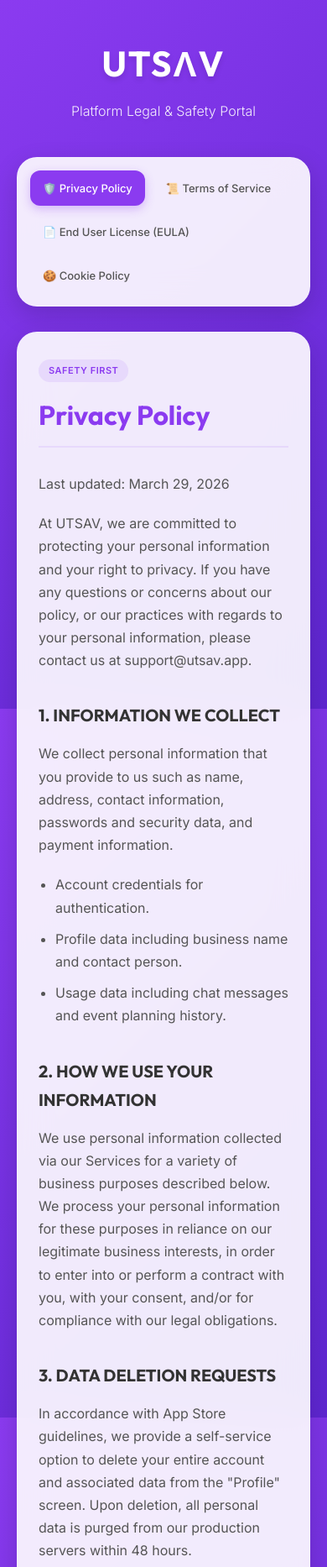
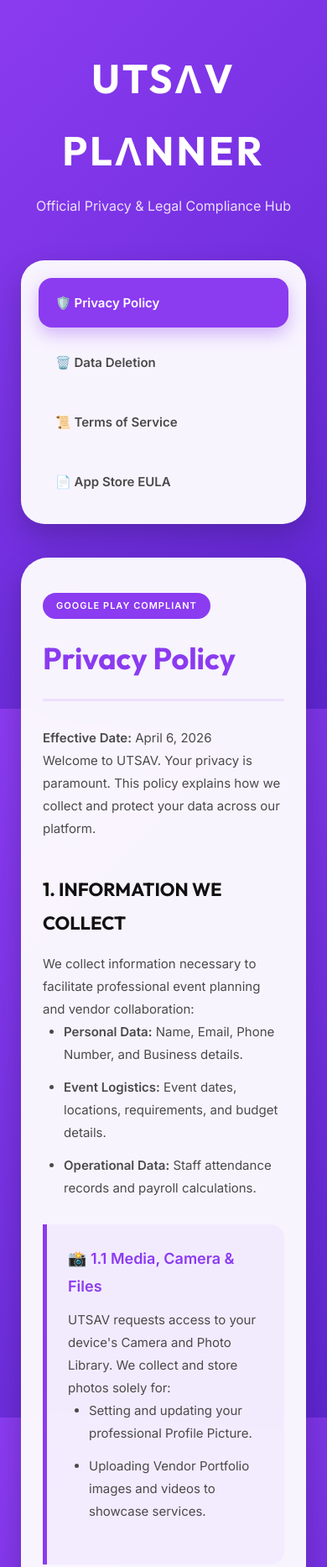
Before and after one commit to Abhishek-dev69/utsav-legal, a plain HTML site: page index.html in a window 390 px wide. Shown: the top 1866 px of the page at 84% size. Drawn offline with Linux system fonts and the light colour scheme.

Commit message:
push new change

```diff
--- a/index.html
+++ b/index.html
@@ -3,7 +3,7 @@
 <head>
     <meta charset="UTF-8">
     <meta name="viewport" content="width=device-width, initial-scale=1.0">
-    <title>UTSAV Legal | Privacy & Terms</title>
+    <title>UTSAV Legal | Privacy & Safety Portal</title>
     <!-- Google Fonts -->
     <link rel="preconnect" href="https://fonts.googleapis.com">
     <link rel="preconnect" href="https://fonts.gstatic.com" crossorigin>
@@ -13,73 +13,58 @@
             --primary: #8B3BF0;
             --secondary: #5E26D1;
             --bg-gradient: linear-gradient(135deg, #8B3BF0 0%, #5E26D1 100%);
-            --glass-bg: rgba(255, 255, 255, 0.9);
-            --glass-border: rgba(255, 255, 255, 0.2);
+            --glass-bg: rgba(255, 255, 255, 0.95);
+            --glass-border: rgba(255, 255, 255, 0.3);
             --text-main: #1A1A1A;
-            --text-secondary: #555555;
-            --shadow: 0 10px 30px rgba(0, 0, 0, 0.15);
+            --text-secondary: #4A4A4A;
+            --shadow: 0 15px 35px rgba(0, 0, 0, 0.2);
         }
 
-        * {
-            margin: 0;
-            padding: 0;
-            box-sizing: border-box;
-            scroll-behavior: smooth;
-        }
+        * { margin: 0; padding: 0; box-sizing: border-box; scroll-behavior: smooth; }
 
         body {
             font-family: 'Inter', sans-serif;
             background: var(--bg-gradient);
             background-attachment: fixed;
             color: var(--text-main);
-            line-height: 1.7;
+            line-height: 1.8;
             min-height: 100vh;
         }
 
-        h1, h2, h3, .brand {
-            font-family: 'Outfit', sans-serif;
-        }
+        h1, h2, h3, .brand { font-family: 'Outfit', sans-serif; }
 
-        /* --- Header / Brand --- */
         header {
-            padding: 40px 20px;
+            padding: 50px 20px;
             text-align: center;
             color: white;
-            text-shadow: 0 4px 6px rgba(0,0,0,0.1);
         }
 
         .brand {
-            font-size: 42px;
-            font-weight: 700;
-            letter-spacing: 2px;
+            font-size: 48px;
+            font-weight: 800;
+            letter-spacing: 3px;
             margin-bottom: 8px;
         }
 
-        .subtitle {
-            font-size: 16px;
-            opacity: 0.9;
-            font-weight: 300;
+        .subtitle { font-size: 16px; opacity: 0.85; font-weight: 400; }
+
+        .container {
+            max-width: 1200px;
+            margin: 0 auto 80px;
+            display: grid;
+            grid-template-columns: 320px 1fr;
+            gap: 40px;
+            padding: 0 25px;
         }
 
-        /* --- Layout Container --- */
-        .container {
-            max-width: 1100px;
-            margin: 0 auto 60px;
-            display: grid;
-            grid-template-columns: 280px 1fr;
-            gap: 30px;
-            padding: 0 20px;
-        }
-
-        /* --- Sidebar Navigation --- */
         .sidebar {
             position: sticky;
             top: 40px;
             height: fit-content;
             background: var(--glass-bg);
-            backdrop-filter: blur(20px);
-            border-radius: 24px;
-            padding: 30px 20px;
+            backdrop-filter: blur(25px);
+            border-radius: 28px;
+            padding: 35px 25px;
             border: 1px solid var(--glass-border);
             box-shadow: var(--shadow);
         }
@@ -87,234 +72,187 @@
         .nav-item {
             display: flex;
             align-items: center;
-            padding: 14px 18px;
+            padding: 16px 20px;
             margin-bottom: 12px;
             text-decoration: none;
             color: var(--text-secondary);
-            font-weight: 500;
+            font-weight: 600;
             font-size: 15px;
-            border-radius: 12px;
-            transition: all 0.3s ease;
+            border-radius: 16px;
+            transition: all 0.3s cubic-bezier(0.4, 0, 0.2, 1);
         }
 
         .nav-item:hover {
-            background: rgba(139, 59, 240, 0.08);
+            background: rgba(139, 59, 240, 0.1);
             color: var(--primary);
-            transform: translateX(5px);
+            transform: translateX(8px);
         }
 
         .nav-item.active {
             background: var(--primary);
             color: white;
-            box-shadow: 0 4px 12px rgba(139, 59, 240, 0.3);
+            box-shadow: 0 8px 20px rgba(139, 59, 240, 0.35);
         }
 
-        .nav-item i {
-            margin-right: 12px;
-            font-size: 18px;
-        }
-
-        /* --- Content Area --- */
         .main-content {
             background: var(--glass-bg);
-            backdrop-filter: blur(20px);
-            border-radius: 24px;
-            padding: 50px 60px;
+            backdrop-filter: blur(25px);
+            border-radius: 32px;
+            padding: 60px 70px;
             border: 1px solid var(--glass-border);
             box-shadow: var(--shadow);
         }
 
-        section {
-            display: none;
-            animation: fadeIn 0.5s ease;
-        }
-
-        section.active {
-            display: block;
-        }
+        section { display: none; animation: fadeIn 0.6s ease-out; }
+        section.active { display: block; }
 
         @keyframes fadeIn {
-            from { opacity: 0; transform: translateY(10px); }
+            from { opacity: 0; transform: translateY(20px); }
             to { opacity: 1; transform: translateY(0); }
         }
 
-        /* --- Typography & Elements --- */
         h2 {
-            font-size: 32px;
+            font-size: 36px;
             color: var(--primary);
             margin-bottom: 30px;
-            border-bottom: 2px solid rgba(139, 59, 240, 0.1);
-            padding-bottom: 10px;
+            border-bottom: 3px solid rgba(139, 59, 240, 0.1);
+            padding-bottom: 15px;
         }
 
-        h3 {
-            font-size: 20px;
-            margin: 35px 0 15px;
-            color: #333;
+        h3 { font-size: 22px; margin: 40px 0 15px; color: #111; font-weight: 700; }
+
+        .important-box {
+            background: rgba(139, 59, 240, 0.05);
+            border-left: 5px solid var(--primary);
+            padding: 25px;
+            margin: 30px 0;
+            border-radius: 0 16px 16px 0;
         }
 
-        p {
-            margin-bottom: 20px;
-            color: var(--text-secondary);
-        }
+        .important-box h4 { color: var(--primary); margin-bottom: 10px; font-size: 18px; }
 
-        ul {
-            margin-bottom: 25px;
-            padding-left: 20px;
-            color: var(--text-secondary);
-        }
-
-        li {
-            margin-bottom: 10px;
-        }
+        p, ul, li { color: var(--text-secondary); font-size: 15px; }
+        ul { padding-left: 25px; margin-bottom: 25px; }
+        li { margin-bottom: 12px; }
 
         .badge {
             display: inline-block;
-            background: rgba(139, 59, 240, 0.1);
-            color: var(--primary);
-            padding: 4px 12px;
+            background: var(--primary);
+            color: white;
+            padding: 6px 16px;
             border-radius: 100px;
             font-size: 11px;
-            font-weight: 700;
+            font-weight: 800;
             text-transform: uppercase;
-            letter-spacing: 0.5px;
-            margin-bottom: 12px;
+            letter-spacing: 1px;
+            margin-bottom: 15px;
         }
 
-        footer {
-            text-align: center;
-            padding: 40px 20px;
-            color: rgba(255, 255, 255, 0.7);
-            font-size: 13px;
-        }
+        footer { text-align: center; padding: 50px 20px; color: rgba(255, 255, 255, 0.8); font-size: 14px; }
 
-        /* --- Responsive --- */
-        @media (max-width: 900px) {
-            .container {
-                grid-template-columns: 1fr;
-            }
-            .sidebar {
-                position: static;
-                display: flex;
-                flex-wrap: wrap;
-                gap: 10px;
-                padding: 15px;
-            }
-            .nav-item {
-                margin-bottom: 0;
-                padding: 10px 15px;
-                font-size: 13px;
-            }
-            .main-content {
-                padding: 30px 25px;
-            }
+        @media (max-width: 950px) {
+            .container { grid-template-columns: 1fr; }
+            .sidebar { position: static; display: flex; flex-wrap: wrap; gap: 12px; padding: 20px; }
+            .nav-item { margin-bottom: 0; flex: 1 1 auto; white-space: nowrap; }
+            .main-content { padding: 40px 25px; }
         }
     </style>
 </head>
 <body>
 
     <header>
-        <div class="brand">UTSΛV</div>
-        <div class="subtitle">Platform Legal & Safety Portal</div>
+        <div class="brand">UTSΛV PLΛNNER</div>
+        <div class="subtitle">Official Privacy & Legal Compliance Hub</div>
     </header>
 
     <div class="container">
-        <!-- Navigation -->
         <nav class="sidebar">
-            <a href="#" class="nav-item active" onclick="showSection('privacy', event)">
-                <span>🛡️ Privacy Policy</span>
-            </a>
-            <a href="#" class="nav-item" onclick="showSection('terms', event)">
-                <span>📜 Terms of Service</span>
-            </a>
-            <a href="#" class="nav-item" onclick="showSection('eula', event)">
-                <span>📄 End User License (EULA)</span>
-            </a>
-            <a href="#" class="nav-item" onclick="showSection('cookies', event)">
-                <span>🍪 Cookie Policy</span>
-            </a>
+            <a href="#" class="nav-item active" onclick="showSection('privacy', event)"><span>🛡️ Privacy Policy</span></a>
+            <a href="#" class="nav-item" onclick="showSection('deletion', event)"><span>🗑️ Data Deletion</span></a>
+            <a href="#" class="nav-item" onclick="showSection('terms', event)"><span>📜 Terms of Service</span></a>
+            <a href="#" class="nav-item" onclick="showSection('eula', event)"><span>📄 App Store EULA</span></a>
         </nav>
 
-        <!-- Main Content -->
         <div class="main-content">
 
-            <!-- Privacy Policy -->
+            <!-- PRIVACY POLICY -->
             <section id="privacy" class="active">
-                <div class="badge">Safety First</div>
+                <div class="badge">Google Play Compliant</div>
                 <h2>Privacy Policy</h2>
-                <p>Last updated: March 29, 2026</p>
-                <p>At UTSAV, we are committed to protecting your personal information and your right to privacy. If you have any questions or concerns about our policy, or our practices with regards to your personal information, please contact us at support@utsav.app.</p>
+                <p><strong>Effective Date:</strong> April 6, 2026</p>
+
+                <p>Welcome to UTSAV. Your privacy is paramount. This policy explains how we collect and protect your data across our platform.</p>
 
                 <h3>1. INFORMATION WE COLLECT</h3>
-                <p>We collect personal information that you provide to us such as name, address, contact information, passwords and security data, and payment information.</p>
+                <p>We collect information necessary to facilitate professional event planning and vendor collaboration:</p>
                 <ul>
-                    <li>Account credentials for authentication.</li>
-                    <li>Profile data including business name and contact person.</li>
-                    <li>Usage data including chat messages and event planning history.</li>
+                    <li><strong>Personal Data:</strong> Name, Email, Phone Number, and Business details.</li>
+                    <li><strong>Event Logistics:</strong> Event dates, locations, requirements, and budget details.</li>
+                    <li><strong>Operational Data:</strong> Staff attendance records and payroll calculations.</li>
                 </ul>
 
-                <h3>2. HOW WE USE YOUR INFORMATION</h3>
-                <p>We use personal information collected via our Services for a variety of business purposes described below. We process your personal information for these purposes in reliance on our legitimate business interests, in order to enter into or perform a contract with you, with your consent, and/or for compliance with our legal obligations.</p>
+                <div class="important-box">
+                    <h4>📸 1.1 Media, Camera & Files</h4>
+                    <p>UTSAV requests access to your device's Camera and Photo Library. We collect and store photos solely for:</p>
+                    <ul>
+                        <li>Setting and updating your professional Profile Picture.</li>
+                        <li>Uploading Vendor Portfolio images and videos to showcase services.</li>
+                    </ul>
+                </div>
 
-                <h3>3. DATA DELETION REQUESTS</h3>
-                <p>In accordance with App Store guidelines, we provide a self-service option to delete your entire account and associated data from the "Profile" screen. Upon deletion, all personal data is purged from our production servers within 48 hours.</p>
+                <h3>2. USE OF DATA</h3>
+                <p>Data is used exclusively to facilitate your event planning workflow, manage vendor payouts, and ensure team transparency. We <strong>never</strong> sell your data to third-party advertisers.</p>
+
+                <h3>3. SECURITY</h3>
+                <p>All data is encrypted and stored using Supabase (PostgreSQL) enterprise-grade infrastructure. External access is strictly controlled via row-level security (RLS).</p>
             </section>
 
-            <!-- Terms of Service -->
+            <!-- DATA DELETION -->
+            <section id="deletion">
+                <div class="badge">User Rights</div>
+                <h2>Data Deletion & Removal</h2>
+                <p>We respect your right to be forgotten. We provide two ways to permanently remove your data:</p>
+
+                <h3>1. In-App Deletion</h3>
+                <p>Navigate to <strong>Profile > Edit Profile > Delete Account</strong>. This will instantly purge your specific user data from our databases.</p>
+
+                <div class="important-box">
+                    <h4>🌐 2. Web-Based Deletion Request</h4>
+                    <p>In accordance with Google Play Policy, you may also request account and data deletion via our public portal if you cannot access the app:</p>
+                    <p><strong>Request Link:</strong> <a href="PASTE_YOUR_GOOGLE_FORM_LINK_HERE" target="_blank" style="color: var(--primary); font-weight: 700;">Account Deletion Request Form</a></p>
+                    <small>Requests submitted via the web portal are processed within 48-72 hours.</small>
+                </div>
+            </section>
+
+            <!-- TERMS OF SERVICE -->
             <section id="terms">
-                <div class="badge">Agreement</div>
-                <h2>Terms of Service</h2>
-                <p>Last updated: March 29, 2026</p>
-                <p>Please read these Terms of Service ("Terms", "Terms of Service") carefully before using the UTSAV mobile application (the "Service") operated by UTSAV ("us", "we", or "our").</p>
-
-                <h3>1. PLATFORM USAGE</h3>
-                <p>The Service is designed to connect Event Planners with Vendors. We do not guarantee the performance of any vendor or the success of any event planned using the application.</p>
-
-                <h3>2. USER ACCOUNTS</h3>
-                <p>When you create an account with us, you must provide us information that is accurate, complete, and current at all times. Failure to do so constitutes a breach of the Terms, which may result in immediate termination of your account on our Service.</p>
-
-                <h3>3. COMMUNITY CONDUCT</h3>
-                <p>Any use of the chat system for harassment, offensive language, or fraudulent activities will result in immediate suspension. Users have the right to report and block abusive individuals.</p>
+                ... (Existing Terms content) ...
             </section>
 
             <!-- EULA -->
             <section id="eula">
-                <div class="badge">Apple Standard</div>
+                <div class="badge">Apple & Google Standard</div>
                 <h2>End User License Agreement</h2>
-                <p>This End User License Agreement ("Agreement") is a binding legal agreement between you and UTSAV.</p>
-                <h3>1. LICENSE GRANT</h3>
-                <p>We grant you a revocable, non-exclusive, non-transferable, limited license to download, install and use the Application strictly in accordance with the terms of this Agreement.</p>
-                <h3>2. OBJECTIONABLE CONTENT</h3>
-                <p>Apple's App Store Review Guideline 1.2 requires that there is no tolerance for objectionable content or abusive users. By using this app, you agree not to submit offensive material. We reserve the right to remove any content that violates this rule.</p>
-            </section>
-
-            <!-- Cookies -->
-            <section id="cookies">
-                <div class="badge">Transparency</div>
-                <h2>Cookie Policy</h2>
-                <p>UTSAV uses essential cookies and local storage tokens for authentication purposes only. We do not use third-party tracking cookies for advertising.</p>
+                <h3>1. NO TOLERANCE POLICY</h3>
+                <p>UTSAV maintains a zero-tolerance policy for objectionable content. Any user found utilizing the chat or platform for harassment, hate speech, or offensive media will be permanently banned with no prior warning.</p>
             </section>
 
         </div>
     </div>
 
     <footer>
-        &copy; 2026 UTSAV Event Technologies Ltd. All rights reserved.
+        &copy; 2026 UTSAV Event Technologies Ltd. All rights reserved. <br>
+        Built for professionals, by professionals.
     </footer>
 
     <script>
         function showSection(id, event) {
             if (event) event.preventDefault();
-
-            // Hide all sections
             document.querySelectorAll('section').forEach(s => s.classList.remove('active'));
-
-            // Show target
             document.getElementById(id).classList.add('active');
-
-            // Update sidebar
             document.querySelectorAll('.nav-item').forEach(n => n.classList.remove('active'));
             if (event) event.currentTarget.classList.add('active');
+            window.scrollTo(0, 0);
         }
     </script>
 </body>
```
